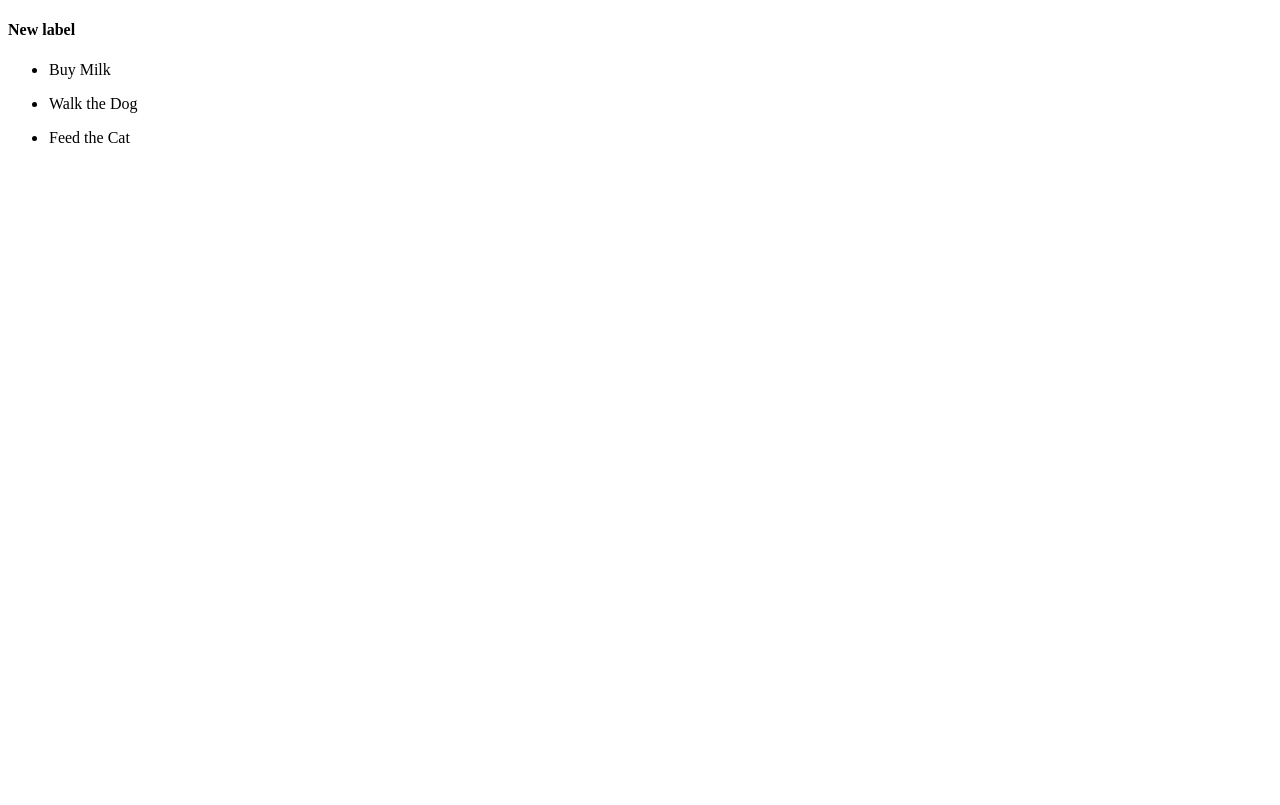
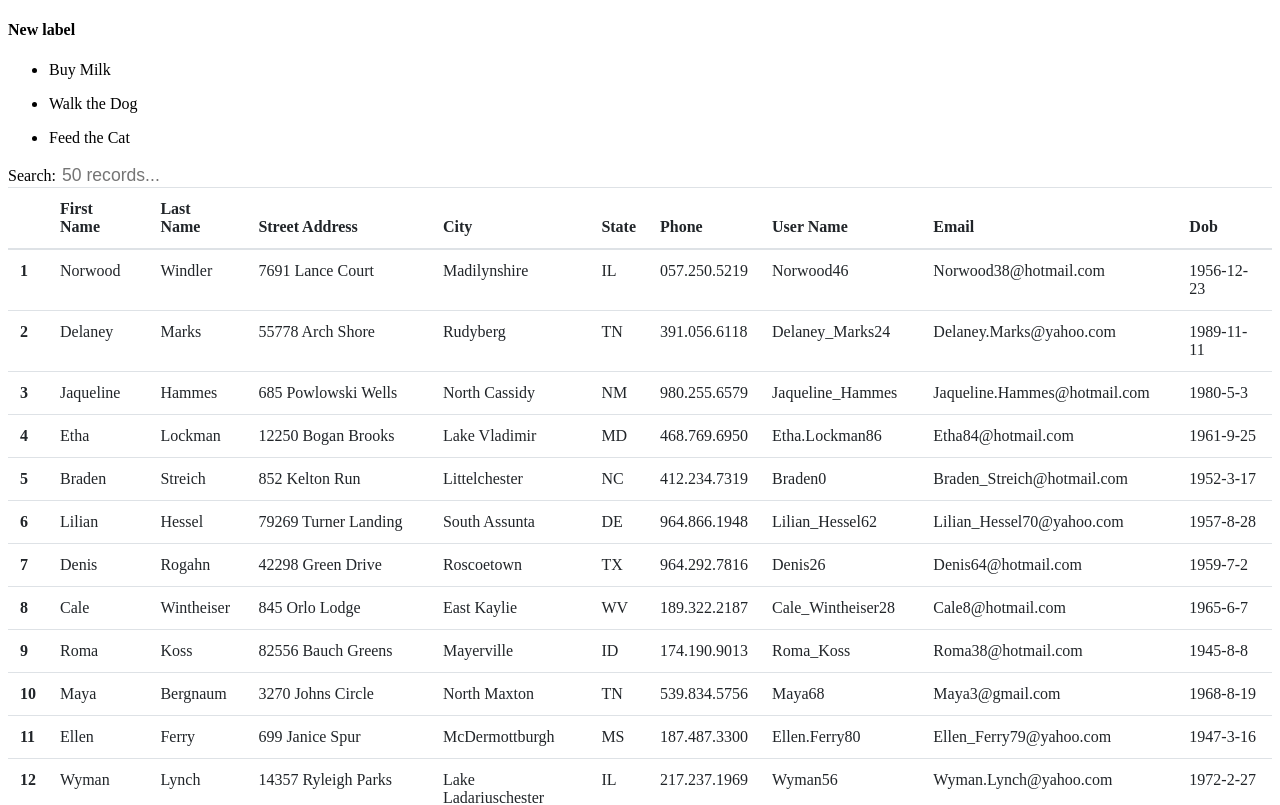
Before and after one commit to jschlachter/west94-react, a React (Create React App) app: page / in a window 1280 px wide. Shown: the top 805 px of the page. Built offline with nearby package versions, Linux system fonts and the light colour scheme; the HTML template or start-up script is replaced by a standard one.

Commit message:
Add Grid view with filtering example

```diff
--- a/package.json
+++ b/package.json
@@ -6,10 +6,13 @@
     "@testing-library/jest-dom": "^4.2.4",
     "@testing-library/react": "^9.4.0",
     "@testing-library/user-event": "^7.2.1",
+    "faker": "^4.1.0",
+    "match-sorter": "^4.0.2",
     "node-sass": "^4.13.1",
     "react": "^16.12.0",
     "react-dom": "^16.12.0",
-    "react-scripts": "3.3.0"
+    "react-scripts": "3.3.0",
+    "react-table": "^7.0.0-rc.15"
   },
   "scripts": {
     "start": "react-scripts start",
--- a/src/App.js
+++ b/src/App.js
@@ -1,5 +1,6 @@
 import React, { useState } from 'react';
 import EditableLabel from './components/EditableLabel/EditableLabel';
+import Grid from './components/Grid/Grid';
 
 function App() {
   const [label, changeLabel] = useState('');
@@ -20,6 +21,8 @@ function App() {
             <EditableLabel value={"Feed the Cat"} onSave={(value) => changeLabel(value)} />
           </li>
         </ul>
+
+        <Grid />
     </div>
   );
 }
--- /dev/null
+++ b/src/components/Grid/Grid.js
@@ -0,0 +1,149 @@
+import React, { useMemo, useState } from 'react';
+import { useTable , useFilters, useGlobalFilter } from 'react-table';
+import matchSorter from 'match-sorter';
+import makeData from './makeData';
+import styles from './Grid.module.scss';
+import { classNames } from '../../utilities/css';
+
+// Define a default UI for filtering
+function GlobalFilter({
+  preGlobalFilteredRows,
+  globalFilter,
+  setGlobalFilter,
+}) {
+  const count = preGlobalFilteredRows.length
+
+  return (
+    <span>
+      Search:{' '}
+      <input
+        value={globalFilter || ''}
+        onChange={e => {
+          setGlobalFilter(e.target.value || undefined) // Set undefined to remove the filter entirely
+        }}
+        placeholder={`${count} records...`}
+        style={{
+          fontSize: '1.1rem',
+          border: '0',
+        }}
+      />
+    </span>
+  )
+}
+
+// Define a default UI for filtering
+function DefaultColumnFilter({
+  column: { filterValue, preFilteredRows, setFilter },
+}) {
+  const count = preFilteredRows.length
+
+  return (
+    <input
+      value={filterValue || ''}
+      onChange={e => {
+        setFilter(e.target.value || undefined) // Set undefined to remove the filter entirely
+      }}
+      placeholder={`Search ${count} records...`}
+    />
+  )
+}
+
+const Table = ({columns, data}) => {
+
+  const fuzzyTextFilterFn = (rows, id, filterValue) => {
+    return matchSorter(rows, filterValue, { keys: [row => row.values[id]] });
+  }
+
+  fuzzyTextFilterFn.autoRemove = val => !val;
+
+  const filterTypes = useMemo(() => ({
+    fuzzyText: fuzzyTextFilterFn
+    // text : (rows, id, filter values) => { }
+  }), []);
+
+  const defaultColumn = useMemo(() => ({
+    Filter: DefaultColumnFilter
+  }), []);
+
+  const {
+    getTableProps,
+    getTableBodyProps,
+    headerGroups,
+    rows,
+    prepareRow,
+    state,
+    flatColumns,
+    preGlobalFilteredRows,
+    setGlobalFilter,
+  } = useTable(
+    {
+      columns,
+      data,
+      defaultColumn, // Be sure to pass the defaultColumn option
+      filterTypes
+    },
+    useFilters, // useFilters!
+    useGlobalFilter // useGlobalFilter!
+  );
+
+  const renderCell = (cell) => (
+    <td {...cell.getCellProps()}>{cell.render('Cell')}</td>
+  )
+
+  const renderHeader = (cell) => (
+    <th {...cell.getCellProps()} scope="row">{cell.render('Cell')}</th>
+  )
+  return (
+    <>
+      <GlobalFilter
+        preGlobalFilteredRows={preGlobalFilteredRows}
+        globalFilter={state.globalFilter}
+        setGlobalFilter={setGlobalFilter}
+      />
+      <table className={classNames(styles.table, "mono")} {...getTableProps()}  style={{width: "100%"}}>
+        <thead>
+          {headerGroups.map(headerGroup => (
+            <tr {...headerGroup.getHeaderGroupProps()}>
+              {headerGroup.headers.map(column => (
+                <th scope="col" {...column.getHeaderProps()}>{column.render('Header')}</th>
+              ))}
+            </tr>
+          ))}
+        </thead>
+        <tbody {...getTableBodyProps()}>
+          {rows.map((row, i) => {
+            prepareRow(row)
+            return (
+              <tr {...row.getRowProps()}>
+                {row.cells.map(cell => cell.column.header ? renderHeader(cell):renderCell(cell))}
+              </tr>
+            )
+          })}
+        </tbody>
+      </table>
+    </>
+  );
+}
+
+const Grid = (props) => {
+  const columns = useMemo(() => [
+    { id: "row", Header: "", Cell: ({row}) => (<div> {row.index+1} </div>), maxWidth: 50, header: true},
+    { id: 1, Header: 'First Name', accessor: 'firstName' },
+    { id: 2, Header: 'Last Name', accessor: 'lastName' },
+    { id: 3, Header: 'Street Address', accessor: 'streetAddress' },
+    { id: 4, Header: 'City',  accessor: 'city', },
+    { id: 5, Header: 'State', accessor: 'state' },
+    { id: 6, Header: 'Phone', accessor: 'phone' },
+    { id: 7, Header: 'User Name', accessor: 'userName' },
+    { id: 8, Header: 'Email', accessor: 'email' },
+    { id: 9, Header: 'Dob', accessor: 'dob' }
+  ], []);
+
+  const data = useMemo(() => makeData(50), []);
+
+  return (
+    <Table columns={columns} data={data} />
+  );
+}
+
+export default Grid;
--- /dev/null
+++ b/src/components/Grid/Grid.module.scss
@@ -0,0 +1,27 @@
+table {
+    border-collapse: collapse;
+}
+
+th {
+    text-align: inherit;
+}
+
+.table {
+    width: 100%;
+    margin-bottom: 1rem;
+    color: #212529;
+}
+
+.small {
+    font-size: 13px;
+}
+
+.table thead th {
+    vertical-align: bottom;
+    border-bottom: 2px solid #dee2e6;
+}
+.table td, .table th {
+    padding: .75rem;
+    vertical-align: top;
+    border-top: 1px solid #dee2e6;
+}
--- /dev/null
+++ b/src/components/Grid/makeData.js
@@ -0,0 +1,30 @@
+import faker from 'faker';
+
+const range = (start, end, length = end - start + 1) =>
+  Array.from({ length }, (_, i) => start + i)
+
+const newPerson = () => {
+  const firstName = faker.name.firstName();
+  const lastName = faker.name.lastName();
+
+  var dob = faker.date.past(50, new Date("Sat Sep 20 1992 21:35:02 GMT+0200 (CEST)"));
+  dob = dob.getFullYear() + "-" + (dob.getMonth()+1) + "-" + dob.getDate();  // First month is "1"
+
+  return {
+    firstName: firstName,
+    lastName: lastName,
+    streetAddress: faker.address.streetAddress(),
+    city: faker.address.city(),
+    state: faker.address.stateAbbr(),
+    phone: faker.phone.phoneNumberFormat(3),
+    userName: faker.internet.userName(firstName, lastName),
+    dob: dob,
+    email: faker.internet.email(firstName, lastName),
+  }
+}
+
+const makeData = length => {
+  return Array.from({ length }, (_, index) => ({ id: index, ...newPerson() }));
+}
+
+export default makeData;
--- /dev/null
+++ b/src/styles/_fonts.scss
@@ -0,0 +1,5 @@
+@import url('https://fonts.googleapis.com/css?family=Inconsolata&display=swap');
+
+.mono {
+    font-family: 'Inconsolata';
+}
--- a/src/styles/global.scss
+++ b/src/styles/global.scss
@@ -1,3 +1,4 @@
+@import "fonts";
 @import "normalize";
 @import "variables";
 
--- /dev/null
+++ b/src/utilities/css.js
@@ -0,0 +1,8 @@
+const classNames = (...classes) => {
+  return classes.filter(Boolean).join(' ');
+}
+
+const variationName = (name, value) => {
+  return `${name}${value.charAt(0).toUpperCase()}${value.slice(1)}`;
+}
+export { classNames, variationName };
```
Also changed, not shown: 1 other file (tests, documents, lock files or other folders).
